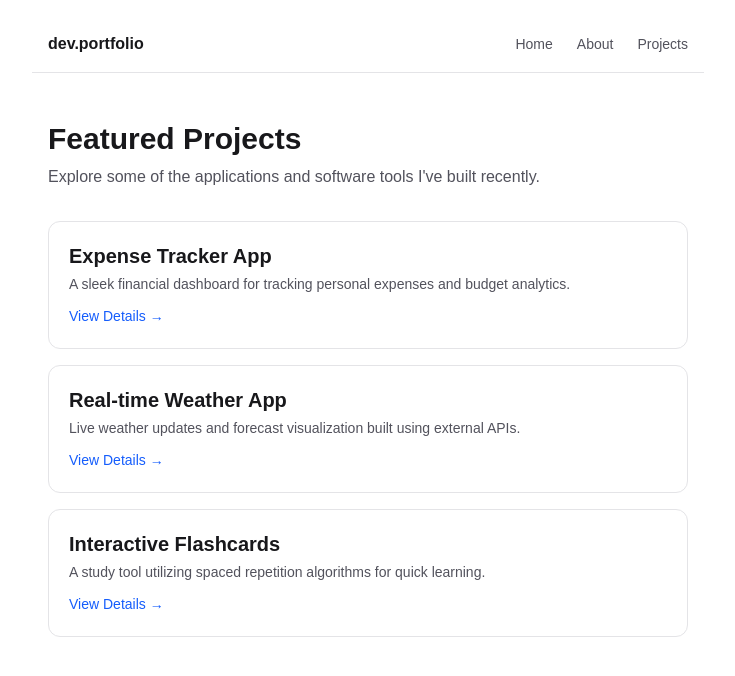
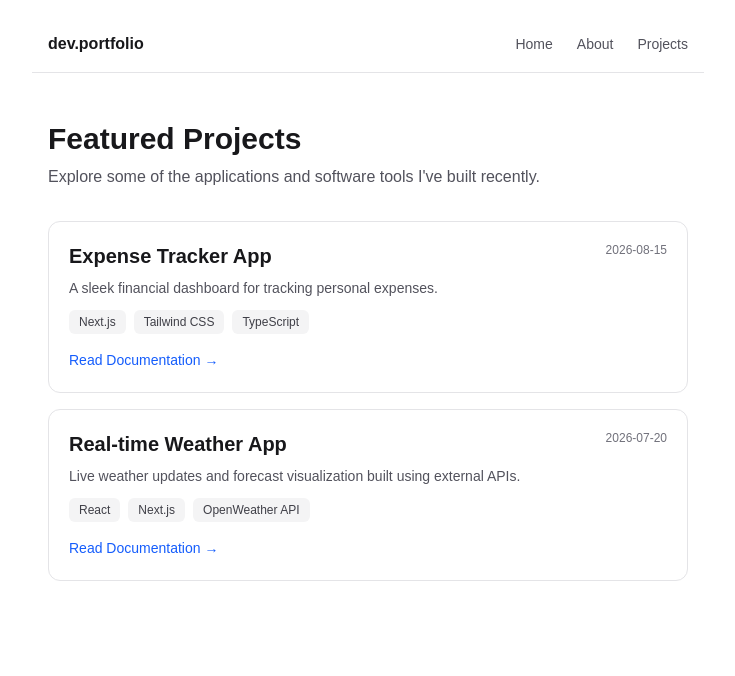
Before and after one commit to charles-exe369/Dev-Portfolio, a Next.js app in the folder my-portfolio/: page /projects in a window 1280 px wide. Shown: the top 676 px of the page, without its empty margins (272-1007 px from the left). Built offline with nearby package versions, Linux system fonts and the light colour scheme.

Commit message:
Storing Project Details

```diff
--- /dev/null
+++ b/my-portfolio/content/projects/expense-tracker.md
@@ -0,0 +1,16 @@
+---
+title: "Expense Tracker App"
+description: "A sleek financial dashboard for tracking personal expenses."
+date: "2026-08-15"
+tags: ["Next.js", "Tailwind CSS", "TypeScript"]
+---
+
+## Overview
+
+The Expense Tracker App helps users monitor their monthly budgets, track spending habits, and visualize income vs. expenses with interactive charts.
+
+### Key Features
+
+- **Real-time calculations:** Instant updates as expenses are added.
+- **Categorization:** Tag items by food, housing, entertainment, or custom categories.
+- **Dark Mode Support:** Clean, high-contrast user interface.
--- /dev/null
+++ b/my-portfolio/content/projects/weather-app.md
@@ -0,0 +1,10 @@
+---
+title: "Real-time Weather App"
+description: "Live weather updates and forecast visualization built using external APIs."
+date: "2026-07-20"
+tags: ["React", "Next.js", "OpenWeather API"]
+---
+
+## Overview
+
+A minimal weather web application delivering current temperature, wind speed, and 5-day forecasts based on user location or city searches.
--- a/my-portfolio/package.json
+++ b/my-portfolio/package.json
@@ -9,9 +9,12 @@
     "lint": "eslint"
   },
   "dependencies": {
+    "gray-matter": "^4.0.3",
     "next": "16.3.5",
     "react": "19.2.8",
-    "react-dom": "19.2.8"
+    "react-dom": "19.2.8",
+    "remark": "^15.0.1",
+    "remark-html": "^16.0.1"
   },
   "devDependencies": {
     "@tailwindcss/postcss": "^4",
--- a/my-portfolio/src/app/projects/[slug]/page.tsx
+++ b/my-portfolio/src/app/projects/[slug]/page.tsx
@@ -1,28 +1,44 @@
+import { getProjectBySlug } from '@/lib/projects';
+import { notFound } from 'next/navigation';
+import Link from 'next/link';
+
 interface PageProps {
   params: Promise<{ slug: string }>;
 }
 
 export default async function ProjectDetailPage({ params }: PageProps) {
-  // Await the URL params object in Next.js App Router
   const { slug } = await params;
+
+  // Fetch project markdown data by slug
+  const project = await getProjectBySlug(slug);
+
+  // If no matching .md file was found in content/projects/, return a 404 page
+  if (!project) {
+    notFound();
+  }
 
   return (
     <main className="max-w-2xl mx-auto px-4 py-12">
-      <span className="text-xs font-semibold uppercase tracking-wider text-blue-600">
-        Project Showcase
-      </span>
-      <h1 className="text-3xl font-bold text-zinc-900 dark:text-zinc-100 mt-2 capitalize">
-        {slug.replace('-', ' ')}
+      <Link
+        href="/projects"
+        className="text-sm font-medium text-blue-600 hover:underline inline-block mb-6"
+      >
+        ← Back to Projects
+      </Link>
+
+      <h1 className="text-3xl font-bold text-zinc-900 dark:text-zinc-100">
+        {project.title}
       </h1>
 
-      <p className="mt-4 text-zinc-600 dark:text-zinc-400 leading-relaxed">
-        You are currently viewing the dynamic detail page for{' '}
-        <strong className="text-zinc-900 dark:text-zinc-100">{slug}</strong>.
+      <p className="text-sm text-zinc-500 mt-1">
+        Published on {project.date}
       </p>
 
-      <div className="mt-6 p-4 bg-zinc-100 dark:bg-zinc-900 rounded-lg border border-zinc-200 dark:border-zinc-800 text-sm font-mono text-zinc-700 dark:text-zinc-300">
-        URL Parameter captured: <span className="text-blue-500">params.slug = "{slug}"</span>
-      </div>
+      {/* Render converted Markdown HTML string securely */}
+      <article
+        className="mt-8 prose dark:prose-invert max-w-none space-y-4 text-zinc-700 dark:text-zinc-300 leading-relaxed"
+        dangerouslySetInnerHTML={{ __html: project.contentHtml || '' }}
+      />
     </main>
   );
 }
--- a/my-portfolio/src/app/projects/page.tsx
+++ b/my-portfolio/src/app/projects/page.tsx
@@ -1,31 +1,16 @@
 import Link from 'next/link';
 import type { Metadata } from 'next';
+import { getAllProjects } from '@/lib/projects';
 
 export const metadata: Metadata = {
   title: 'Projects',
   description: 'A showcase of web applications and software projects I have built.',
 };
 
-// Mock project data
-const PROJECTS = [
-  {
-    slug: 'expense-tracker',
-    title: 'Expense Tracker App',
-    description: 'A sleek financial dashboard for tracking personal expenses and budget analytics.',
-  },
-  {
-    slug: 'weather-app',
-    title: 'Real-time Weather App',
-    description: 'Live weather updates and forecast visualization built using external APIs.',
-  },
-  {
-    slug: 'flashcard-app',
-    title: 'Interactive Flashcards',
-    description: 'A study tool utilizing spaced repetition algorithms for quick learning.',
-  },
-];
+export default function ProjectsPage() {
+  // Read all project metadata from content/projects/*.md files
+  const projects = getAllProjects();
 
-export default function ProjectsPage() {
   return (
     <main className="max-w-2xl mx-auto px-4 py-12">
       <h1 className="text-3xl font-bold text-zinc-900 dark:text-zinc-100">
@@ -36,22 +21,39 @@ export default function ProjectsPage() {
       </p>
 
       <div className="mt-8 space-y-4">
-        {PROJECTS.map((project) => (
+        {projects.map((project) => (
           <div
             key={project.slug}
             className="p-5 border border-zinc-200 dark:border-zinc-800 rounded-xl hover:border-zinc-400 dark:hover:border-zinc-700 transition"
           >
-            <h2 className="text-xl font-semibold text-zinc-900 dark:text-zinc-100">
-              {project.title}
-            </h2>
-            <p className="text-sm text-zinc-600 dark:text-zinc-400 mt-1">
+            <div className="flex justify-between items-start">
+              <h2 className="text-xl font-semibold text-zinc-900 dark:text-zinc-100">
+                {project.title}
+              </h2>
+              <span className="text-xs text-zinc-500">{project.date}</span>
+            </div>
+
+            <p className="text-sm text-zinc-600 dark:text-zinc-400 mt-2">
               {project.description}
             </p>
+
+            {/* Tags rendering */}
+            <div className="flex gap-2 mt-3">
+              {project.tags.map((tag) => (
+                <span
+                  key={tag}
+                  className="text-xs bg-zinc-100 dark:bg-zinc-800 text-zinc-700 dark:text-zinc-300 px-2.5 py-1 rounded-md"
+                >
+                  {tag}
+                </span>
+              ))}
+            </div>
+
             <Link
               href={`/projects/${project.slug}`}
-              className="inline-block mt-3 text-sm font-medium text-blue-600 hover:underline"
+              className="inline-block mt-4 text-sm font-medium text-blue-600 hover:underline"
             >
-              View Details →
+              Read Documentation →
             </Link>
           </div>
         ))}
--- /dev/null
+++ b/my-portfolio/src/lib/projects.ts
@@ -0,0 +1,75 @@
+import fs from 'fs';
+import path from 'path';
+import matter from 'gray-matter';
+import { remark } from 'remark';
+import html from 'remark-html';
+
+// Path pointing to /content/projects
+const projectsDirectory = path.join(process.cwd(), 'content/projects');
+
+export interface ProjectData {
+  slug: string;
+  title: string;
+  description: string;
+  date: string;
+  tags: string[];
+  contentHtml?: string;
+}
+
+// 1. Get all projects (for the /projects listing page)
+export function getAllProjects(): ProjectData[] {
+  // Read all filenames inside content/projects
+  const fileNames = fs.readdirSync(projectsDirectory);
+
+  const allProjectsData = fileNames.map((fileName) => {
+    // Remove ".md" extension to get the slug
+    const slug = fileName.replace(/\.md$/, '');
+
+    // Read markdown file content as a string
+    const fullPath = path.join(projectsDirectory, fileName);
+    const fileContents = fs.readFileSync(fullPath, 'utf8');
+
+    // Parse the YAML frontmatter section using gray-matter
+    const { data } = matter(fileContents);
+
+    return {
+      slug,
+      title: data.title,
+      description: data.description,
+      date: data.date,
+      tags: data.tags || [],
+    };
+  });
+
+  // Sort projects by date descending
+  return allProjectsData.sort((a, b) => (a.date < b.date ? 1 : -1));
+}
+
+// 2. Get a single project by slug (for /projects/[slug])
+export async function getProjectBySlug(slug: string): Promise<ProjectData | null> {
+  try {
+    const fullPath = path.join(projectsDirectory, `${slug}.md`);
+    const fileContents = fs.readFileSync(fullPath, 'utf8');
+
+    // Parse frontmatter (data) and raw markdown text (content)
+    const { data, content } = matter(fileContents);
+
+    // Convert raw Markdown text into HTML string
+    const processedContent = await remark()
+      .use(html)
+      .process(content);
+
+    const contentHtml = processedContent.toString();
+
+    return {
+      slug,
+      title: data.title,
+      description: data.description,
+      date: data.date,
+      tags: data.tags || [],
+      contentHtml,
+    };
+  } catch {
+    return null; // Return null if file doesn't exist
+  }
+}
```
Also changed, not shown: 1 other file (tests, documents, lock files or other folders).
